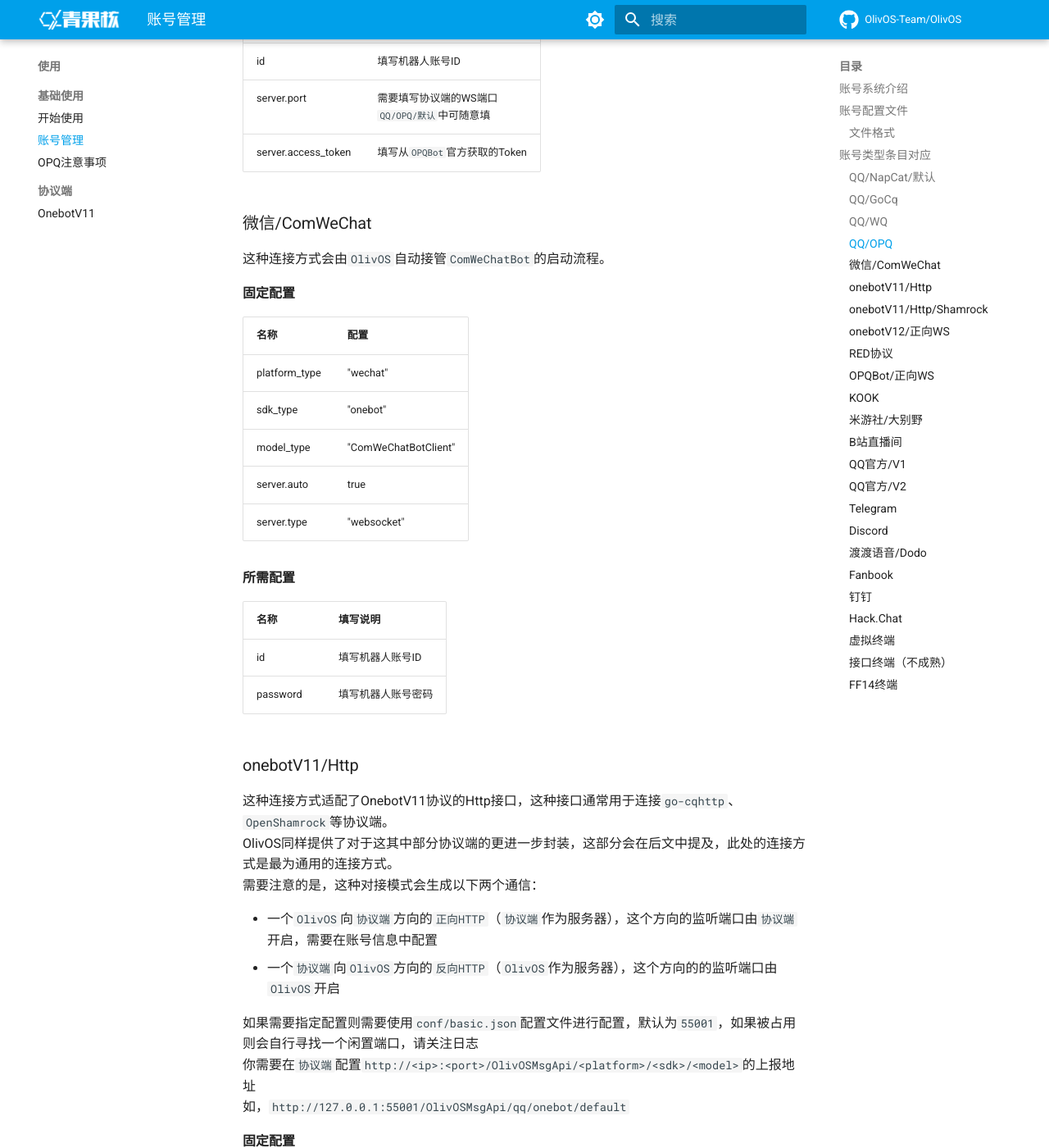
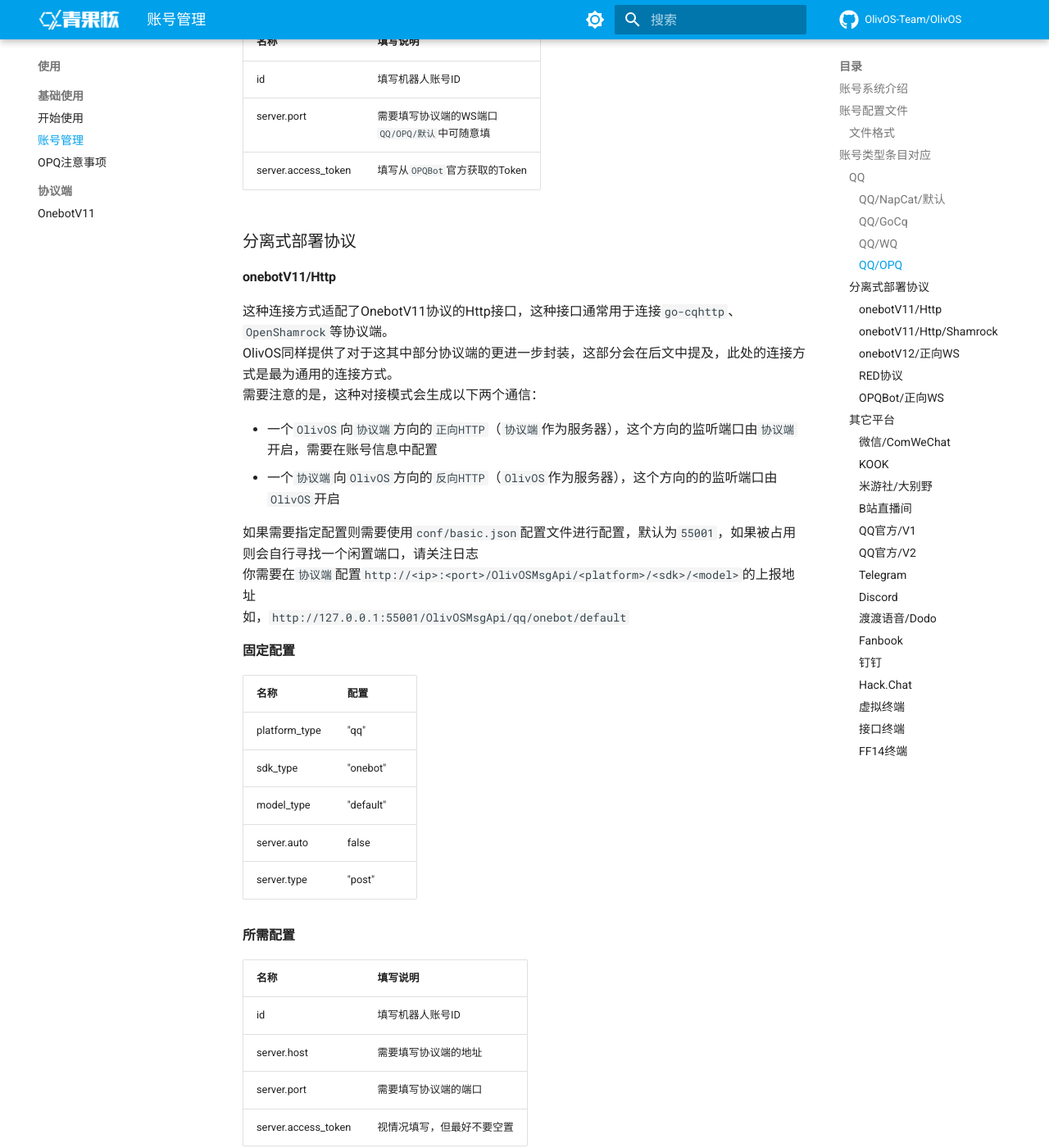
Before and after one commit to OlivOS-Team/OlivOSDoc, an MkDocs documentation site: the page built from docs/User/Account.md, in a window 1280 px wide and 1400 px high, scrolled down 6038 px. Shown: the whole window at 82% size. Built offline with MkDocs 1.6.1 and Material for MkDocs 9.7.7, drawn with Linux system fonts in a browser that asks for light colours; comment, search, counter and statistics services are not loaded; some of the changed text lies outside the part shown.

Commit message:
Update Account.md

````diff
--- a/docs/User/Account.md
+++ b/docs/User/Account.md
@@ -58,8 +58,11 @@
 其中`固定配置`代表了只有在这些配置项被配置的时候才会被指定为该种连接，而`所需配置`代表了在这种连接模式下要配置的最小规模，没有被列举的条目则表示可选，通常也不会发挥作用。
 通常，这些组合方式已经被配置为了`OlivOS`各种账号类型，你可以在账号编辑器中选择它们。
 
+### QQ
 
-### QQ/NapCat/默认
+以下是几种对接`QQ`平台的方法
+
+#### QQ/NapCat/默认
 `NapCatQQ`是一个基于`Onebot`协议的`QQ`机器人协议端，它以PC端的`NTQQ`为基础使用了先进的技术进行实现，是`go-cqhttp`的优秀替代品与接替者，这是它的官方页面[NapCatQQ](https://napneko.github.io)
 这种连接方式会由`OlivOS`自动接管`NapCatQQ`的启动流程。
 目前强烈推荐该种方法，此外它还支持以`onebotV11/Http`进行分离式部署。
@@ -81,7 +84,7 @@
 | id | 填写机器人账号ID |
 
 
-### QQ/GoCq
+#### QQ/GoCq
 `go-cqhttp`是一个基于`Onebot`协议的`QQ`机器人协议端，这是它的官方页面[go-cqhttp](https://docs.go-cqhttp.org/)
 这种连接方式会由`OlivOS`自动接管`go-cqhttp`的启动流程。
 目前强烈推荐`QQ/GoCq/安卓手机`和`QQ/GoCq/安卓平板`，因为这两种模式收到了`OlivOS`的特别技术支持。
@@ -116,7 +119,7 @@
 | password | 填写机器人账号密码 |
 
 
-### QQ/WQ
+#### QQ/WQ
 这种连接方式会由`OlivOS`自动接管`walle-q`的启动流程。
 
 **固定配置**
@@ -149,7 +152,7 @@
 | password | 填写机器人账号密码 |
 
 
-### QQ/OPQ
+#### QQ/OPQ
 这种连接方式会由`OlivOS`自动接管`OPQBot`的启动流程。
 请注意，OPQBot（原IOTQQ）基于远程协议端实现，可以基本理解为，在远程服务器上为你的账号分配一个QQ虚拟机，而OlivOS对接的OPQBot只是一个连接这个虚拟机的客户端，本地几乎没有什么东西，它需要将你的登录凭证上交至远端的OPQBot官方（与OlivOS无关的第三方），且OPQBot为闭源框架，该过程无法监督，所以你的账号几乎一定会面临安全风险（比如框架跑路后可能报废）；对于这类第三方的协议框架对接方式，如果出现这种情况，**OlivOS官方将不会对此负责，也无法做出任何补偿**，请**仔细斟酌**后再考虑使用该种登录方案，如果无法接受，**OlivOS将同样为你提供其它更安全的登陆方式，OPQBot只是OlivOS已经对接的20多种对接方式中的一种**。
 
@@ -183,28 +186,9 @@
 | server.access_token | 填写从`OPQBot`官方获取的Token |
 
 
-### 微信/ComWeChat
-这种连接方式会由`OlivOS`自动接管`ComWeChatBot`的启动流程。
+### 分离式部署协议
 
-**固定配置**
-
-| 名称 | 配置 |
-|:---|:---|
-| platform_type | "wechat" |
-| sdk_type | "onebot" |
-| model_type | "ComWeChatBotClient" |
-| server.auto | true |
-| server.type | "websocket" |
-
-**所需配置**
-
-| 名称 | 填写说明 |
-|:---|:---|
-| id | 填写机器人账号ID |
-| password | 填写机器人账号密码 |
-
-
-### onebotV11/Http
+#### onebotV11/Http
 
 这种连接方式适配了OnebotV11协议的Http接口，这种接口通常用于连接`go-cqhttp`、`OpenShamrock`等协议端。
 OlivOS同样提供了对于这其中部分协议端的更进一步封装，这部分会在后文中提及，此处的连接方式是最为通用的连接方式。
@@ -237,7 +221,7 @@
 | server.access_token | 视情况填写，但最好不要空置 |
 
 
-### onebotV11/Http/Shamrock
+#### onebotV11/Http/Shamrock
 
 此连接方式是`onebotV11/Http`的变体，它适配了`OpenShamrock`协议端，由于`OpenShamrock`未能完全实现`onebotV11`，且由于其基于的安卓Java原生中的`orjson`存在扩展后的JSON格式，所以有了本账号类型，以适配各种`OpenShamrock`独有的情形。
 
@@ -268,7 +252,7 @@
 | server.access_token | 视情况填写，但最好不要空置 |
 
 
-### onebotV12/正向WS
+#### onebotV12/正向WS
 
 这种连接方式适配了通用的`OnebotV12协议`的`正向Websocket`，这种接口通常用于连接`Walle-q`、`ComWeChatBot`等协议端。
 OlivOS同样提供了对于这其中部分协议端的更进一步封装，这部分会在后文中提及，此处的连接方式是最为通用的连接方式。
@@ -293,7 +277,7 @@
 | server.access_token | 视情况填写，但最好不要空置 |
 
 
-### RED协议
+#### RED协议
 
 这种连接方式适配了`Chronocat`的`RED`协议，协议其实只是`QQNT`中hook数据的简单封装，OlivOS对此进行了适配。
 
@@ -318,7 +302,7 @@
 | extends.http-path | 需要填写后续计划支持的协议端的HTTP地址<br/>But……Chronocat停止维护了<br/>所以这东西现在没用 |
 
 
-### OPQBot/正向WS
+#### OPQBot/正向WS
 
 这种连接方式适配了`OPQBot`的正向Websocket协议。
 请注意，OPQBot（原IOTQQ）基于远程协议端实现，可以基本理解为，在远程服务器上为你的账号分配一个QQ虚拟机，而OlivOS对接的OPQBot只是一个连接这个虚拟机的客户端，本地几乎没有什么东西，它需要将你的登录凭证上交至远端的OPQBot官方（与OlivOS无关的第三方），且OPQBot为闭源框架，该过程无法监督，所以你的账号几乎一定会面临安全风险（比如框架跑路后可能报废）；对于这类第三方的协议框架对接方式，如果出现这种情况，**OlivOS官方将不会对此负责，也无法做出任何补偿**，请**仔细斟酌**后再考虑使用该种登录方案，如果无法接受，**OlivOS将同样为你提供其它更安全的登陆方式，OPQBot只是OlivOS已经对接的20多种对接方式中的一种**。
@@ -344,7 +328,31 @@
 | server.port | 需要填写协议端的WS端口 |
 
 
-### KOOK
+### 其它平台
+
+
+#### 微信/ComWeChat
+这种连接方式会由`OlivOS`自动接管`ComWeChatBot`的启动流程。
+
+**固定配置**
+
+| 名称 | 配置 |
+|:---|:---|
+| platform_type | "wechat" |
+| sdk_type | "onebot" |
+| model_type | "ComWeChatBotClient" |
+| server.auto | true |
+| server.type | "websocket" |
+
+**所需配置**
+
+| 名称 | 填写说明 |
+|:---|:---|
+| id | 填写机器人账号ID |
+| password | 填写机器人账号密码 |
+
+
+#### KOOK
 这种连接方式对接了KOOK开放平台的官方机器人接口。
 KOOK官方的相关文档可以在[这里](https://developer.kookapp.cn/)找到。
 其中消息兼容模式将会以纯文本的方式发送消息，这可以解决某些用户遇到的权限不足的问题。
@@ -373,7 +381,7 @@
 | server.access_token | 填写从KOOK官方获取的Token |
 
 
-### 米游社/大别野
+#### 米游社/大别野
 这种连接方式对接了米游社大别野开放平台的官方机器人接口。
 米游社大别野相关的文档可以在[这里](https://webstatic.mihoyo.com/vila/bot/doc/)找到。
 
@@ -405,7 +413,7 @@
 | server.port | 机器人所应用的别野号<br/>只有沙盒模式下需要填写特定别野号<br/>上架后可以填写为`0` |
 
 
-### B站直播间
+#### B站直播间
 这种连接方式对接了B站直播间的弹幕系统。
 `B站直播间/游客`将会以游客方式对接，这种方式下将会只能浏览弹幕，不能发送消息。
 `B站直播间/登录`将会进行二维码登录，这种方式可以正常发送消息，但由于弹幕20字数的限制，将会把消息分割发送。
@@ -434,7 +442,7 @@
 | server.access_token | 填写所要对接的直播间ID |
 
 
-### QQ官方/V1
+#### QQ官方/V1
 这种连接方式对接了QQ官方的开放平台机器人接口。
 QQ官方开放平台的文档可以在[这里](https://bot.q.qq.com/wiki/)找到。
 所采用的机器人接口为V1版本，这种接口已经被官方升级为V2，但由于其向下兼容性较好，仍然可以使用，所以仍然保留。
@@ -464,7 +472,7 @@
 | server.access_token | 填写从QQ官方获取的机器人令牌 |
 
 
-### QQ官方/V2
+#### QQ官方/V2
 这种连接方式对接了QQ官方的开放平台机器人接口。
 QQ官方开放平台的文档可以在[这里](https://bot.q.qq.com/wiki/)找到。
 所采用的机器人接口为V2版本，一些新的功能例如`QQ群官方机器人`需要这个版本的接口对接。
@@ -509,7 +517,7 @@
 | server.access_token | 填写从QQ官方获取的AppSecret |
 
 
-### Telegram
+#### Telegram
 这种连接方式对接了Telegram官方的开放平台机器人接口。
 Telegram官方的相关文档可以在[这里](https://core.telegram.org/bots/api)找到。
 根据相关[文档](https://core.telegram.org/bots/features#botfather)，Telegram的机器人需要通过一个官方机器人[@botfather](https://t.me/botfather)来创建。
@@ -541,7 +549,7 @@
 | server.access_token | 填写从Telegram官方获取的TOKEN |
 
 
-### Discord
+#### Discord
 这种连接方式对接了Discord官方的开放平台机器人接口。
 Discord官方的相关文档可以在[这里](https://discord.com/developers/docs/intro)找到。
 
@@ -562,7 +570,7 @@
 | server.access_token | 填写从Discord官方获取的TOKEN |
 
 
-### 渡渡语音/Dodo
+#### 渡渡语音/Dodo
 这种连接方式对接了Dodo官方的开放平台机器人接口。
 Dodo官方的相关文档可以在[这里](https://open.imdodo.com/)找到。
 提供了`V1`、`V2`两个版本接口的对接，两个版本的接口在功能上没有区别，但是在ID对应关系上有一些区别，虽然Dodo官方提供了映射对应的接口，但是这个接口与`V1`版本接口的生命周期一致，并不能永久的保证配合`V2`接口的使用，因而这实际上是官方自上而下的破坏性更新，`OlivOS`在此特别区分两个版本。
@@ -592,7 +600,7 @@
 | server.access_token | 填写从Dodo官方获取的Bot私钥 |
 
 
-### Fanbook
+#### Fanbook
 这种连接方式对接了Fanbook官方的开放平台机器人接口。
 Fanbook官方的相关文档可以在[这里](https://open.fanbook.mobi/document/manage/doc/)找到。
 
@@ -613,7 +621,7 @@
 | server.access_token | 填写从Fanbook官方获取的Token |
 
 
-### 钉钉
+#### 钉钉
 这种连接方式支持了钉钉官方开放平台的机器人接口。
 
 **固定配置**
@@ -633,7 +641,7 @@
 | id | 钉钉官方开放平台的机器人账号的Robot Code |
 
 
-### Hack.Chat
+#### Hack.Chat
 这种连接方式对接了Hack.Chat聊天协议。
 
 **固定配置**
@@ -663,7 +671,7 @@
 | extends.ws_path | 私有的Websocket服务器地址<br/>这个字段只在`Hack.Chat/私有`需要被配置 |
 
 
-### 虚拟终端
+#### 虚拟终端
 这种连接方式支持你打开一个本地的虚拟聊天终端，你可以任意与Bot对话的身份与场景，主要可以用于插件的调试。
 
 **固定配置**
@@ -683,9 +691,9 @@
 | id | 虚拟的Bot账号ID |
 
 
-### 接口终端（不成熟）
+#### 接口终端
 这种连接方式支持你打开一个本地的虚拟聊天终端，不同之处在于这个终端的交互途径是HTTP接口，这可以用于一些网络应用的实现。
-不过该功能目前遇到了一些性能瓶颈，所以后续打算用Websocket的方式重写。
+该方案充分考虑了并发压力，可以作为一个简单的HTTP接口服务器。
 
 你将可以通过`POST`发送以下`json`表单来触发消息
 ```json
@@ -721,7 +729,7 @@
 | server.port | 服务开放的端口 |
 
 
-### FF14终端
+#### FF14终端
 这种连接方式支持你打开一个本地的虚拟聊天终端，但它同时有一套完整的基于以下回路对接最终幻想14（FINAL FANTASY XIV）的技术支持。
 
 ```
````
